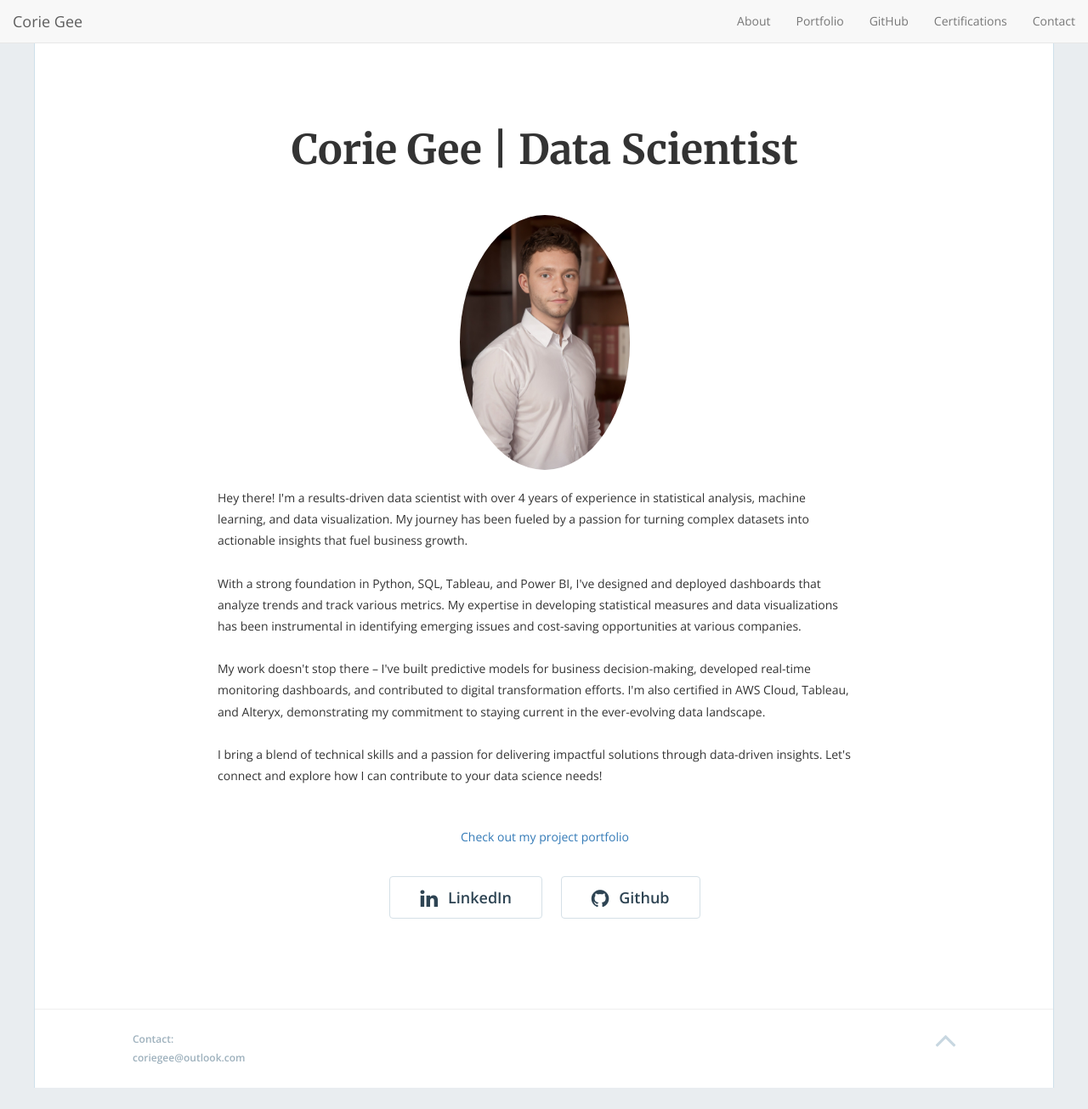
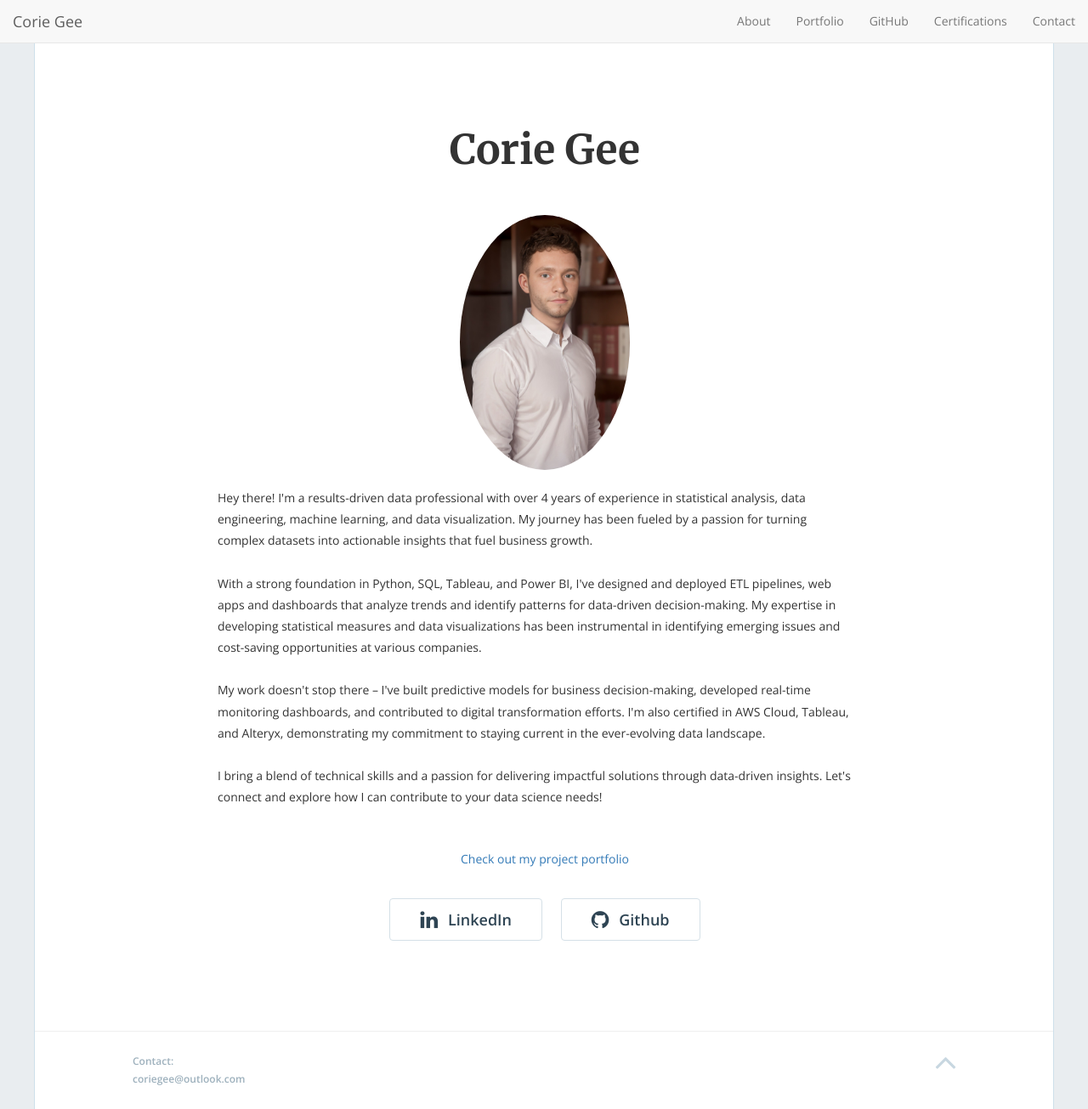
Before and after one commit to coriegee/coriegee.github.io, a Jekyll site: the page built from about.md, in a window 1280 px wide and 1305 px high. Shown: the whole window at 85% size. Built offline with Jekyll 4.4.1, drawn with Linux system fonts in a browser that asks for light colours; nearby versions of some CDN libraries.

Commit message:
modified title

```diff
--- a/_config.yml
+++ b/_config.yml
@@ -13,9 +13,9 @@
 # you will see them accessed via {{ site.title }}, {{ site.email }}, and so on.
 # You can create any custom variable you would like, and they will be accessible
 # in the templates via {{ site.myvariable }}.
-title: "Corie Gee | Data Scientist"
+title: "Corie Gee"
 email: 'coriegee95@gmail.com'
-description: "Welcome to my data science project portfolio. Explore a collection of data-driven projects showcasing expertise in data analysis, machine learning, and statistical modeling."
+description: "Welcome to my project portfolio. Explore a collection of data-driven projects showcasing expertise in data analysis, machine learning, and statistical modeling."
 baseurl: "" # the subpath of your site, e.g. /blog
 url: "" # the base hostname & protocol for your site, e.g. https://example.com
 twitter_username: ''
--- a/about.md
+++ b/about.md
@@ -31,22 +31,22 @@ permalink: /about/
     }
     }
   </style>
-  <title>Corie Gee | Data Scientist</title>
+  <title>Corie Gee</title>
 </head>
 <body>
 	<br>
 	<br>
 	<br>
 	<div align="center">
-	  <h1>Corie Gee | Data Scientist</h1>
+	  <h1>Corie Gee</h1>
 	</div>
 	<br>
 	<br>
 	<div class="image-container" style="display: flex; flex-direction: column; align-items: center;">
 	  <img src="/img/Airbrush-AIGC-5.png" alt="Image" style="max-width: 100%; height: auto; margin-bottom: 20px;">
 	  <div class="text-block">
-		<p>Hey there! I'm a results-driven data scientist with over 4 years of experience in statistical analysis, machine learning, and data visualization. My journey has been fueled by a passion for turning complex datasets into actionable insights that fuel business growth.
-		  <br><br>With a strong foundation in Python, SQL, Tableau, and Power BI, I've designed and deployed dashboards that analyze trends and track various metrics. My expertise in developing statistical measures and data visualizations has been instrumental in identifying emerging issues and cost-saving opportunities at various companies.
+		<p>Hey there! I'm a results-driven data professional with over 4 years of experience in statistical analysis, data engineering, machine learning, and data visualization. My journey has been fueled by a passion for turning complex datasets into actionable insights that fuel business growth.
+		  <br><br>With a strong foundation in Python, SQL, Tableau, and Power BI, I've designed and deployed ETL pipelines, web apps and dashboards that analyze trends and identify patterns for data-driven decision-making. My expertise in developing statistical measures and data visualizations has been instrumental in identifying emerging issues and cost-saving opportunities at various companies.
 		  <br><br>My work doesn't stop there – I've built predictive models for business decision-making, developed real-time monitoring dashboards, and contributed to digital transformation efforts. I'm also certified in AWS Cloud, Tableau, and Alteryx, demonstrating my commitment to staying current in the ever-evolving data landscape.
 		  <br><br>I bring a blend of technical skills and a passion for delivering impactful solutions through data-driven insights. Let's connect and explore how I can contribute to your data science needs!
 		</p>
```
Also changed, not shown: _posts/2023-08-13-podcast-nlp.md (+1 -1 lines), 7 other files.
